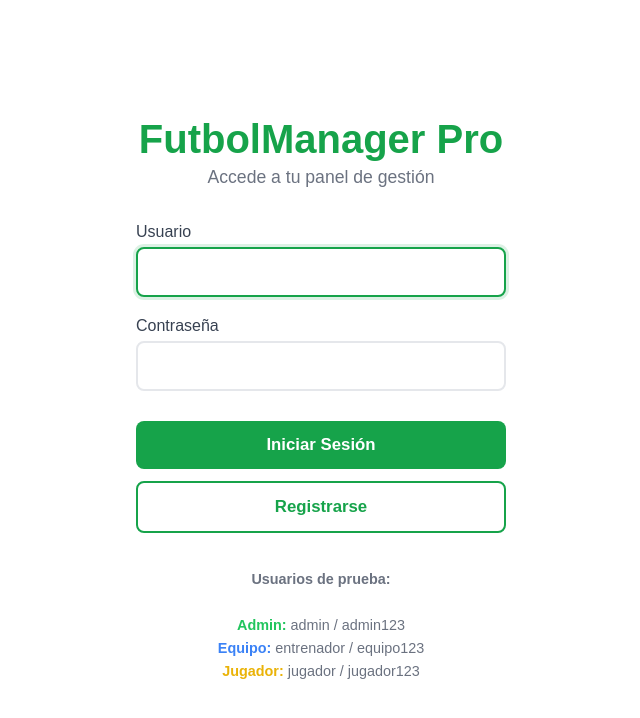
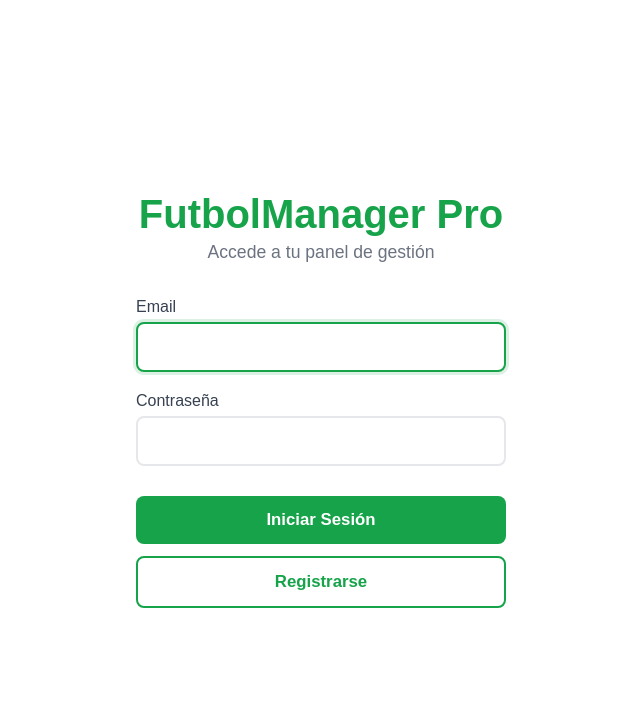
Before and after one commit to areyort4827/FutbolManagerPro, a PHP site: page / in a window 1280 px wide. Shown: the top 718 px of the page, without its empty margins (319-959 px from the left). Run offline with PHP 8.4, Linux system fonts and the light colour scheme.

Commit message:
Actualización de los archivos de conexión
Ahora se puede iniciar sesión mediante los usuarios que hay en la base de datos y no por los de prueba

```diff
--- a/index.php
+++ b/index.php
@@ -5,32 +5,33 @@ require_once 'config/auth.php';
 $error = '';
 
 if ($_SERVER['REQUEST_METHOD'] === 'POST') {
-    $username = trim($_POST['username'] ?? '');
+    $email = trim($_POST['email'] ?? '');
     $password = trim($_POST['password'] ?? '');
 
-    $usuario = verificarLogin($username, $password);
+    $usuario = verificarLogin($email, $password);
 
     if ($usuario) {
         $_SESSION['user'] = $usuario;
         $user = $_SESSION['user'];
 
-        $role = $user['role'];
+        $rol = $user['rol'];
 
-        if ($role === 'admin'){
+        if ($rol === 'admin'){
             header("Location: admin/menu.php");
 
-        }elseif($role === 'entrenador'){
+        } elseif ($rol === 'entrenador'){
             header("Location: entrenador/menu.php");
-        }else{
+
+        } else {
             header("Location: jugador/menu.php");
         }
         exit;
+
     } else {
         $error = "Usuario o contraseña incorrectos.";
     }
 }
 ?>
-
 <!DOCTYPE html>
 <html lang="es">
 <head>
@@ -174,8 +175,8 @@ if ($_SERVER['REQUEST_METHOD'] === 'POST') {
 
    <form method="POST" action="">
     <div class="input">
-            <label>Usuario</label>
-            <input type="text" name="username" required autofocus>
+        <label>Email</label>
+        <input type="email" name="email" required autofocus>
     </div>
 
     <div class="input">
@@ -185,15 +186,8 @@ if ($_SERVER['REQUEST_METHOD'] === 'POST') {
 
     <button type="submit" class="btn-login">Iniciar Sesión</button>
     <button type="submit" class="btn-registrarse">Registrarse</button>
-
 </form>
 
-    <div class="demo">
-        <strong>Usuarios de prueba:</strong><br><br>
-        <strong style="color:#22c55e;">Admin:</strong> admin / admin123<br>
-        <strong style="color:#3b82f6;">Equipo:</strong> entrenador / equipo123<br>
-        <strong style="color:#eab308;">Jugador:</strong> jugador / jugador123
-    </div>
 </div>
 
 </body>
```
Lines whose indentation alone changed are shown as unchanged.
